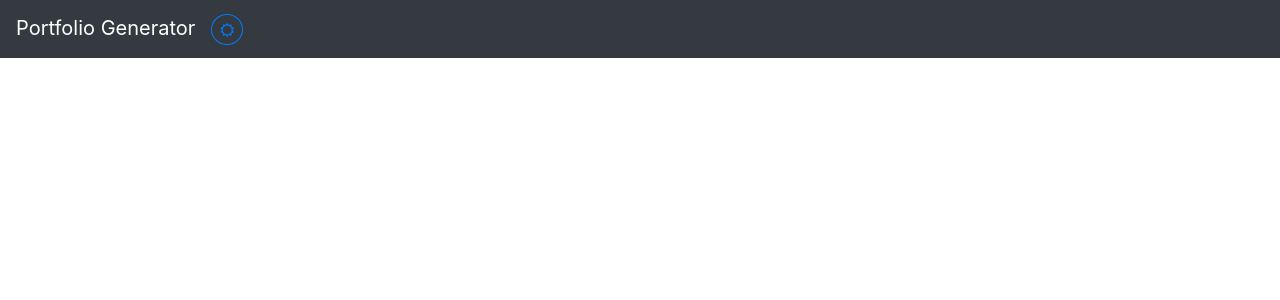
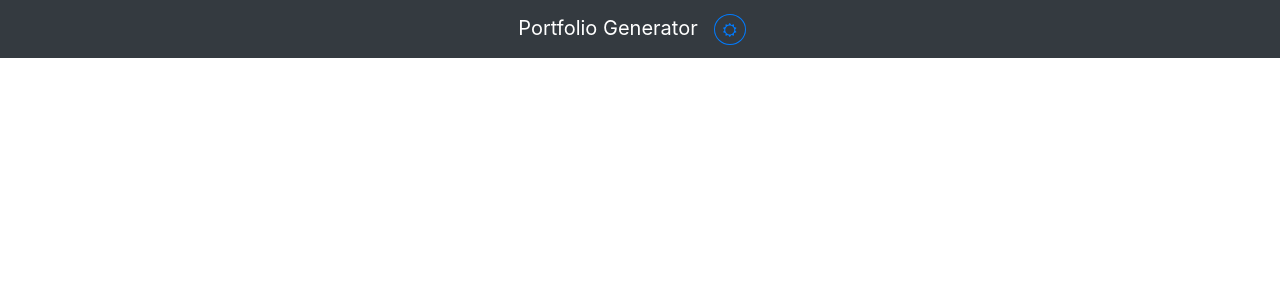
Before and after one commit to IES-IPS-Academy/Profia, a React (Create React App) app: page / in a window 1280 px wide. Shown: the top 300 px of the page. Built offline with nearby package versions, Linux system fonts and the light colour scheme.

Commit message:
Fixed typo

```diff
--- a/src/components/App.js
+++ b/src/components/App.js
@@ -12,7 +12,7 @@ class App extends Component {
   render() {
     return (
       <div className="App">
-        <Header dark={this.state.Dark} classsname="mb-5 justify-content-center">
+        <Header dark={this.state.Dark} className="mb-5 justify-content-center">
           <span>Portfolio Generator</span>
           <button
             className="btn btn-sm btn-outline-primary ml-3 rounded-circle"
```
